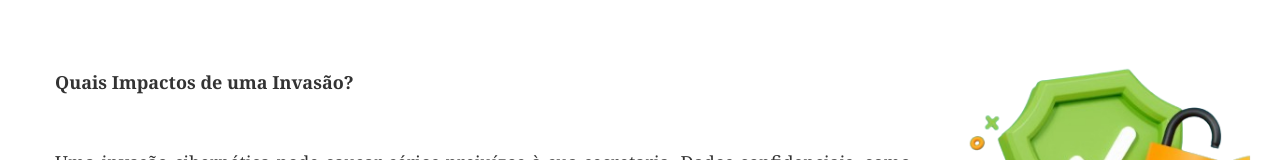
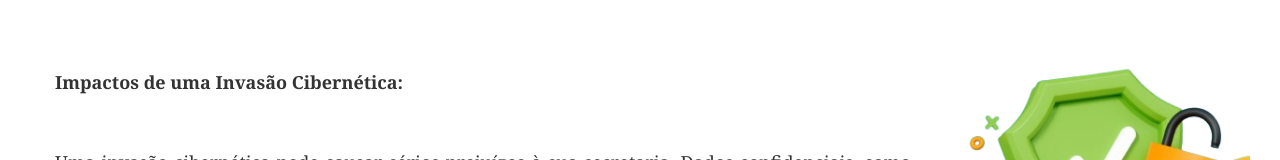
Before and after one commit to GarciaDevv/Seguran-aSti, a plain HTML site: page index.html in a window 1280 px wide. Shown: the part 586-746 px from the top of the page. Drawn offline with Linux system fonts and the light colour scheme.

Commit message:
Update3v index.html

```diff
--- a/index.html
+++ b/index.html
@@ -32,7 +32,7 @@ Lembramos que o uso de softwares, hardwares ou qualquer tecnologia que não este
 
             <div class="infog">
                 <p class="txtinfo">
-                    <strong>Quais Impactos de uma Invasão?</strong><br><br>
+                    <strong>Impactos de uma Invasão Cibernética:</strong><br><br>
                    Uma invasão cibernética pode causar sérios prejuízos à sua secretaria. Dados confidenciais, como informações de clientes e documentos financeiros, podem ser roubados ou expostos, comprometendo a confiança na organização. Além disso, ataques podem paralisar sistemas, interromper operações e gerar custos altos de recuperação. Em casos mais graves, a secretaria pode enfrentar processos legais e danos irreversíveis à reputação. Adotar medidas de segurança digital é essencial para proteger os ativos e evitar essas consequências. Não espere pelo pior, invista em prevenção!
                 </p>
                 <img src="mao.png" alt="Imagem ilustrativa de segurança cibernética" class="imagem-direita" />
```
